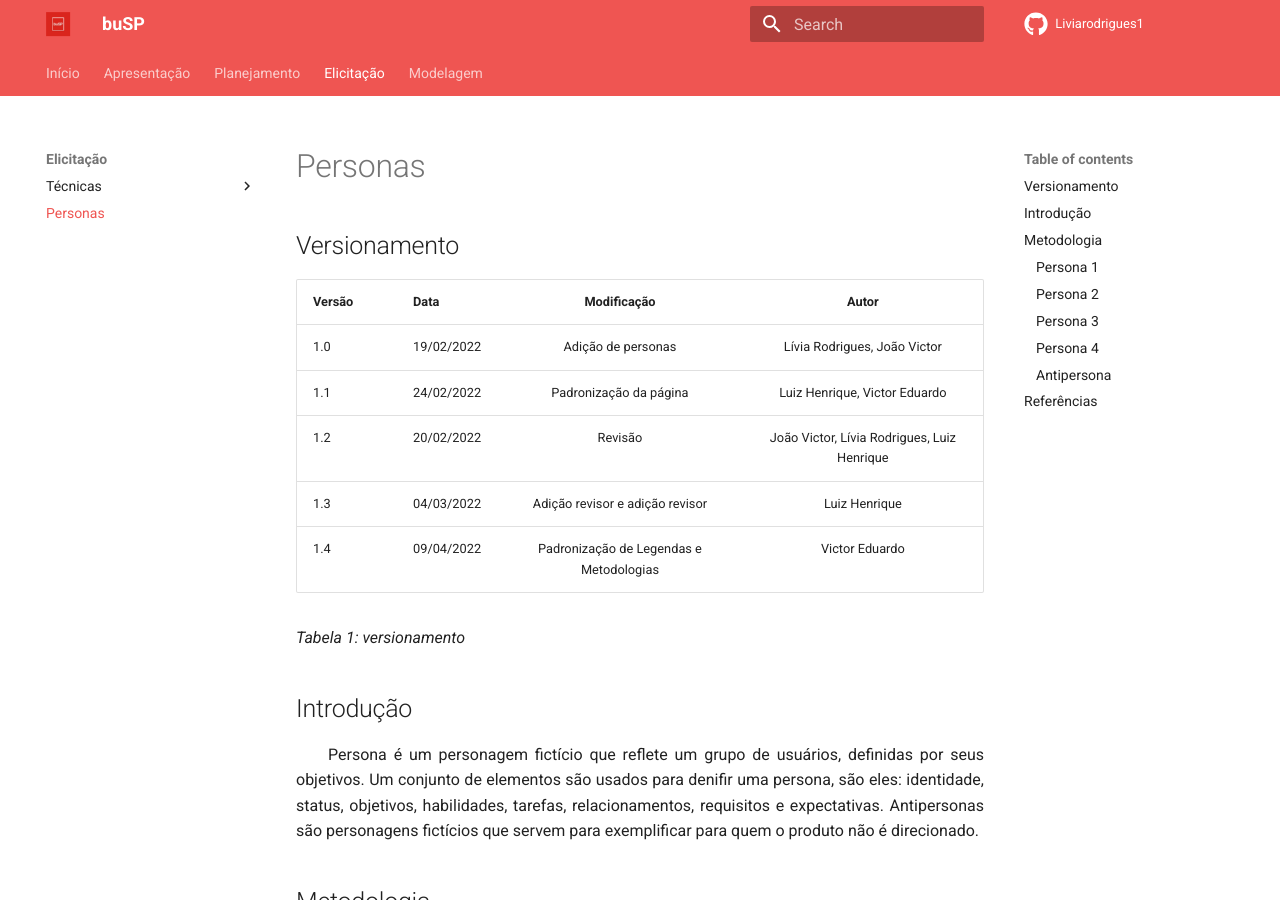
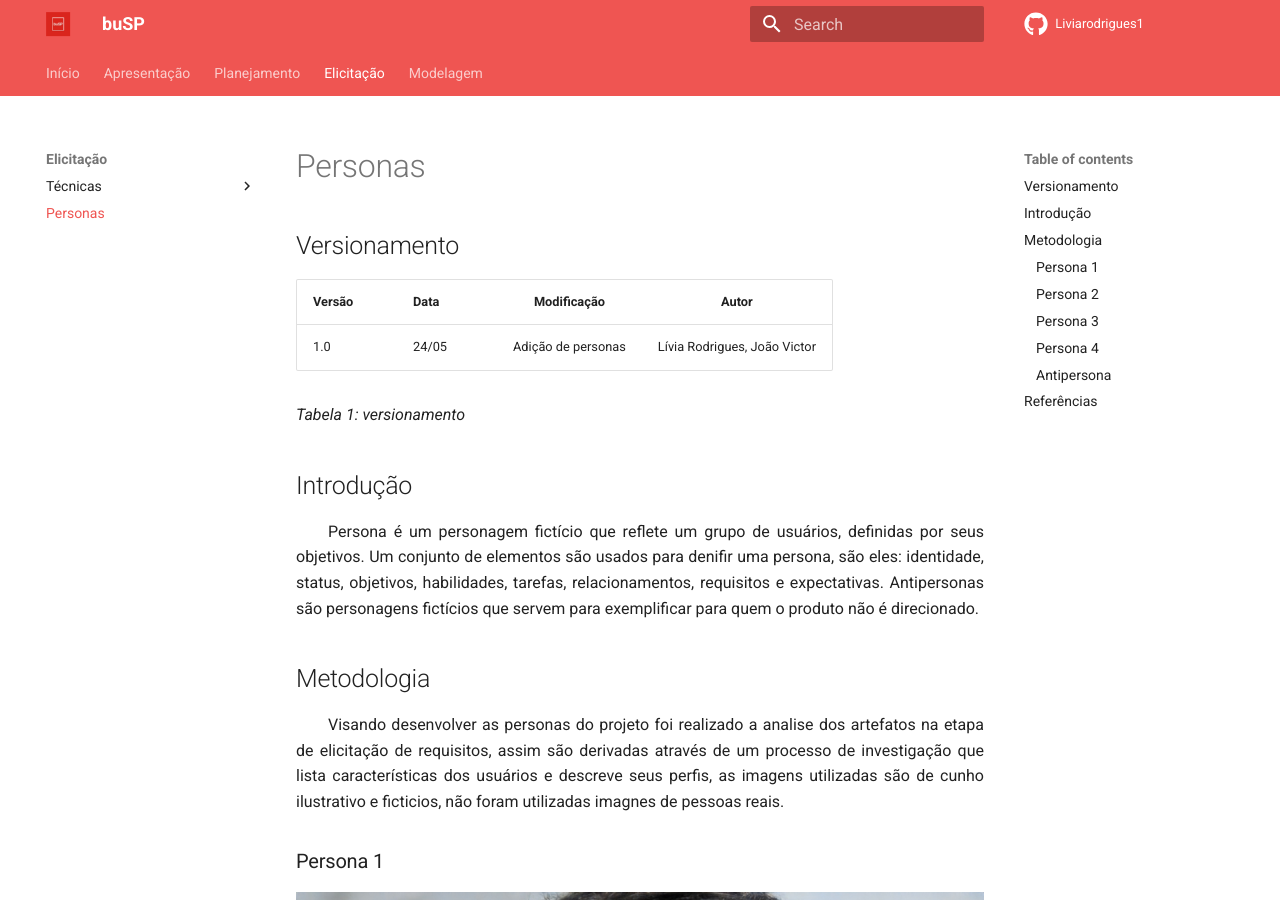
Before and after one commit to Liviarodrigues1/App-buSP, an MkDocs documentation site: the page built from docs/elicitacao/personas.md, in a window 1280 px wide and 900 px high. Built offline with MkDocs 1.6.1 and Material for MkDocs 9.7.7, drawn with Linux system fonts in a browser that asks for light colours.

Commit message:
Update personas.md

```diff
--- a/docs/elicitacao/personas.md
+++ b/docs/elicitacao/personas.md
@@ -3,11 +3,7 @@
 
 | Versão | Data | Modificação | Autor |
 |-|-|:-:|:-:|
-| 1.0 | 19/02/2022 | Adição de personas | Lívia Rodrigues, João Victor |
-| 1.1 | 24/02/2022 | Padronização da página | Luiz Henrique, Victor Eduardo |
-| 1.2 | 20/02/2022 | Revisão | João Victor, Lívia Rodrigues, Luiz Henrique |
-| 1.3 | 04/03/2022 | Adição revisor e adição revisor | Luiz Henrique |
-| 1.4 | 09/04/2022 | Padronização de Legendas e Metodologias | Victor Eduardo |
+| 1.0 | 24/05 | Adição de personas | Lívia Rodrigues, João Victor |
 
 *Tabela 1: versionamento*
 
```
